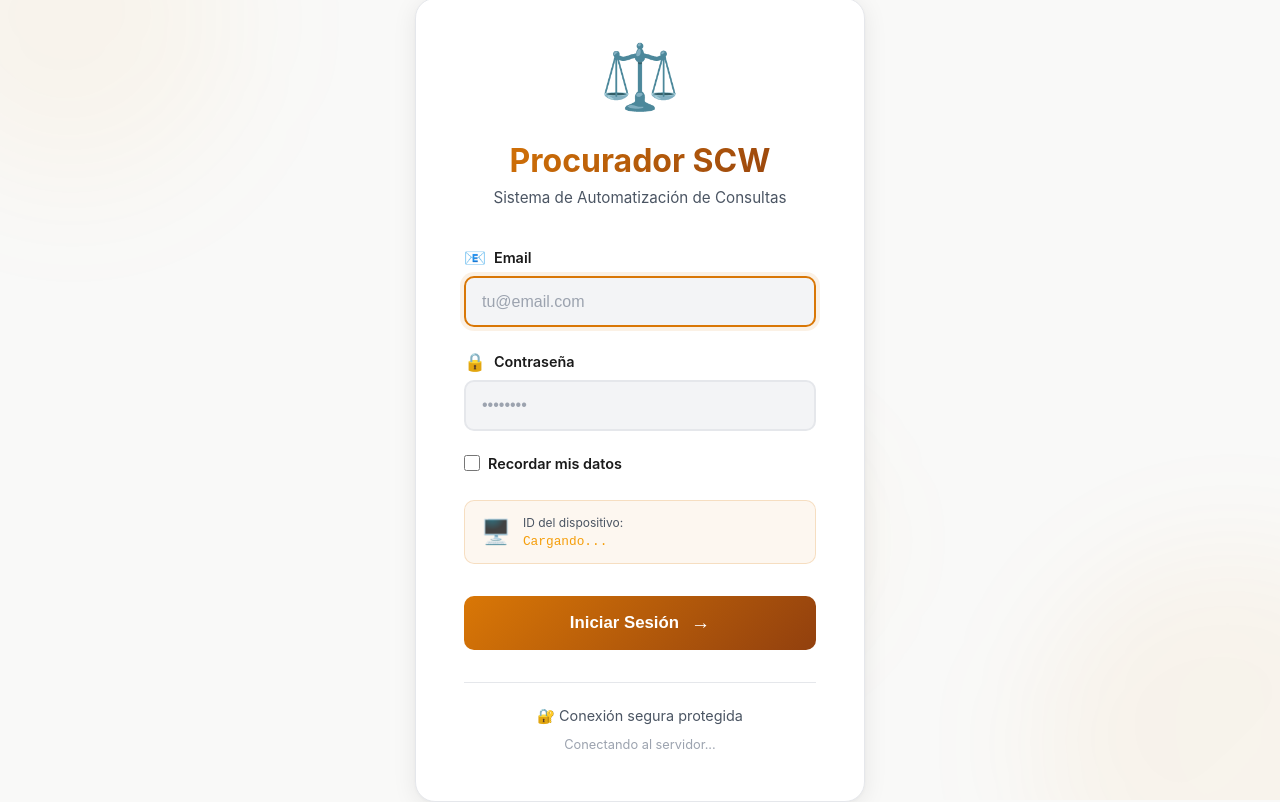
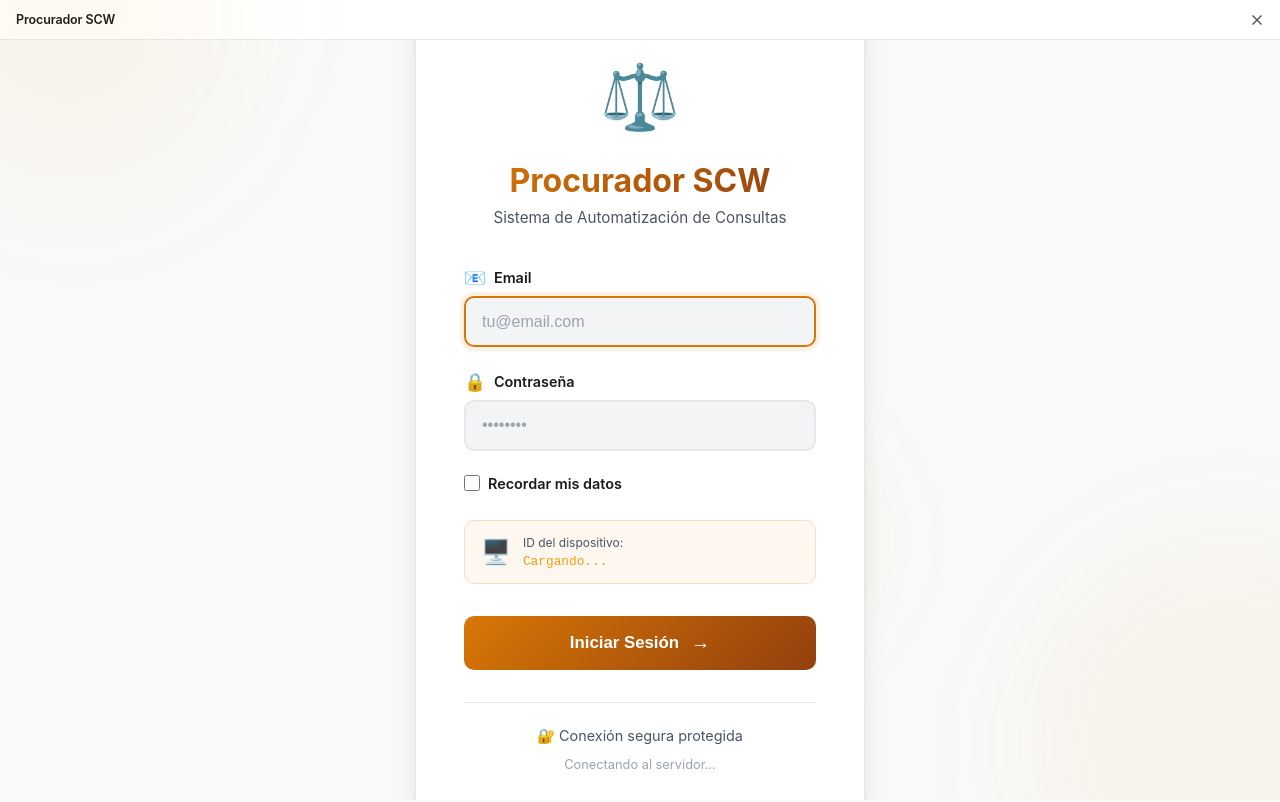
Before and after one commit to jberger19186/procurador-tool, a browser extension: page electron-app/renderer/login.html in a window 1280 px wide. Drawn offline with Linux system fonts and the light colour scheme.

Commit message:
login frameless + suprimir menú nativo + proporciones btn-primary
- main.js: frame:false + bg:#f7f7f5 en createLoginWindow; Menu.setApplicationMenu(null)
  elimina File/Edit/View/Window/Help nativo; IPC window-minimize/maximize/close ahora
  actúan sobre BrowserWindow.fromWebContents(event.sender) en vez de mainWindow
  (funciona tanto para login como para main window)
- login.html: agrega .login-titlebar con barra de arrastre + botón X (rojo al hover)
  igual al de la ventana principal; wiring del close btn al electronAPI
- login.css: estilos de .login-titlebar / .login-titlebar-text / .login-close-btn;
  body cambia a flex-column; .login-container usa flex:1 en vez de height:100vh
- styles.css: btn-primary agrega border:1px solid accent-dark para igualar
  geometría visual con btn-ghost (mismo borde 1px, resuelve percepción de mayor tamaño)

Co-Authored-By: Claude Sonnet 4.6 <noreply@anthropic.com>

```diff
--- a/electron-app/renderer/login.css
+++ b/electron-app/renderer/login.css
@@ -27,23 +27,60 @@ body {
     font-family: -apple-system, BlinkMacSystemFont, 'Segoe UI', Roboto, Oxygen, Ubuntu, Cantarell, sans-serif;
     background: var(--bg-dark);
     color: var(--text-primary);
-    min-height: 100vh;
+    height: 100vh;
     display: flex;
-    align-items: center;
-    justify-content: center;
+    flex-direction: column;
     overflow: hidden;
     -webkit-font-smoothing: antialiased;
 }
 
+/* ============ TITLEBAR FRAMELESS ============ */
+.login-titlebar {
+    height: 40px;
+    min-height: 40px;
+    background: #ffffff;
+    border-bottom: 1px solid rgba(0,0,0,0.08);
+    display: flex;
+    align-items: center;
+    padding: 0 8px 0 16px;
+    -webkit-app-region: drag;
+    flex-shrink: 0;
+}
+.login-titlebar-text {
+    font-size: 12.5px;
+    font-weight: 600;
+    color: #1a1a1a;
+    letter-spacing: -0.01em;
+    flex: 1;
+    -webkit-app-region: no-drag;
+    pointer-events: none;
+}
+.login-close-btn {
+    width: 46px;
+    height: 40px;
+    border: none;
+    background: transparent;
+    color: #5c5c5c;
+    cursor: pointer;
+    display: flex;
+    align-items: center;
+    justify-content: center;
+    transition: background 0.12s, color 0.12s;
+    margin-right: -8px;
+    -webkit-app-region: no-drag;
+}
+.login-close-btn:hover { background: #c42b1c; color: #ffffff; }
+
 /* ============ CONTAINER ============ */
 .login-container {
     width: 100%;
-    height: 100vh;
+    flex: 1;           /* ocupa el espacio restante bajo el titlebar */
     display: flex;
     align-items: center;
     justify-content: center;
     position: relative;
     padding: 20px;
+    overflow-y: auto;
 }
 
 /* ============ LOGIN BOX ============ */
--- a/electron-app/renderer/login.html
+++ b/electron-app/renderer/login.html
@@ -8,6 +8,17 @@
     <link rel="stylesheet" href="login.css">
 </head>
 <body>
+    <!-- Barra de arrastre (frameless) -->
+    <div class="login-titlebar">
+        <span class="login-titlebar-text">Procurador SCW</span>
+        <button class="login-close-btn" id="loginCloseBtn" title="Cerrar">
+            <svg width="10" height="10" viewBox="0 0 10 10" stroke="currentColor" stroke-width="1.5">
+                <line x1="0.5" y1="0.5" x2="9.5" y2="9.5"/>
+                <line x1="9.5" y1="0.5" x2="0.5" y2="9.5"/>
+            </svg>
+        </button>
+    </div>
+
     <div class="login-container">
         <div class="login-box">
             <!-- Logo y título -->
@@ -102,5 +113,9 @@
     </div>
 
     <script src="login.js"></script>
+    <script>
+        document.getElementById('loginCloseBtn')
+            ?.addEventListener('click', () => window.electronAPI?.closeWindow());
+    </script>
 </body>
 </html>
--- a/electron-app/styles.css
+++ b/electron-app/styles.css
@@ -426,10 +426,10 @@ body.window-positioned .sidebar { display: none; }
 .btn-primary {
   background: var(--accent);
   color: #fff;
-  box-shadow: 0 1px 4px var(--accent-glow);
+  border: 1px solid var(--accent-dark); /* misma geometría que btn-ghost */
 }
-.btn-primary:hover { background: var(--accent-hover); transform: translateY(-1px); box-shadow: 0 3px 10px var(--accent-glow); }
-.btn-primary:disabled { opacity: 0.5; cursor: not-allowed; transform: none; box-shadow: none; }
+.btn-primary:hover { background: var(--accent-hover); border-color: var(--accent-hover); }
+.btn-primary:disabled { opacity: 0.5; cursor: not-allowed; }
 .btn-ghost {
   background: transparent;
   color: var(--text-2);
```
Also changed, not shown: electron-app/main.js (+22 -8 lines).
